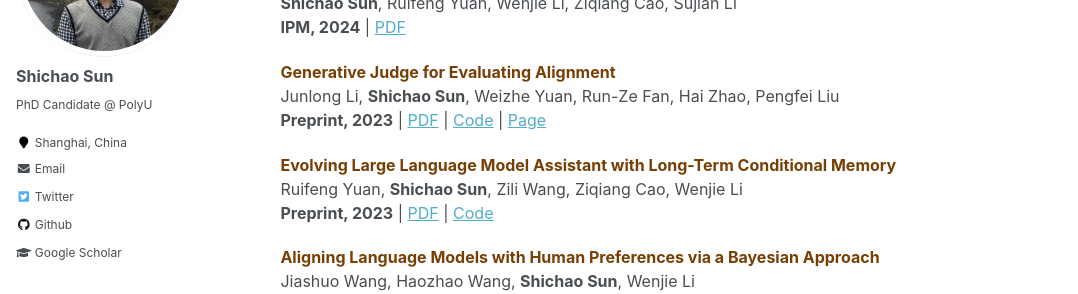
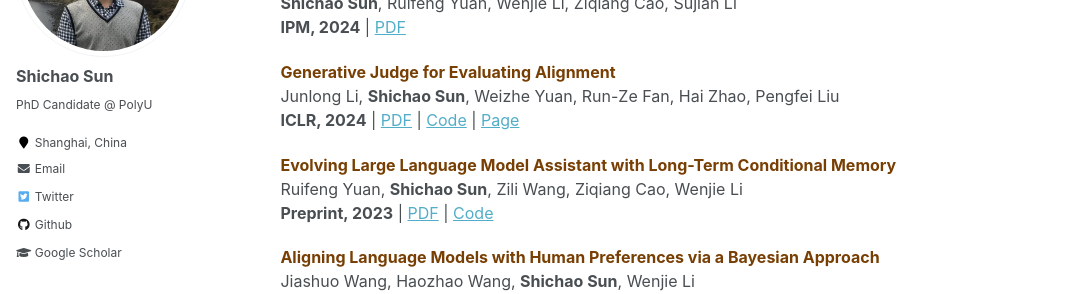
Before and after one commit to ShichaoSun/ShichaoSun.github.io, a Jekyll site: the page built from _pages/about.md, in a window 1280 px wide and 900 px high, scrolled down 640 px. Shown: the part 150-444 px from the top of the window, without its empty margins (0-1078 px from the left). Built offline with Jekyll 4.4.1, drawn with Linux system fonts in a browser that asks for light colours.

Commit message:
add iclr 24 paper

```diff
--- a/_pages/about.md
+++ b/_pages/about.md
@@ -51,7 +51,7 @@ My research focuses on Math Reasoning, Text Summarization and Large Language Mod
 </b>
 \\
 Junlong Li, **Shichao Sun**, Weizhe Yuan, Run-Ze Fan, Hai Zhao, Pengfei Liu \\
-**Preprint, 2023** |  [PDF](https://arxiv.org/abs/2310.05470) | [Code](https://github.com/GAIR-NLP/auto-j) | [Page](https://gair-nlp.github.io/auto-j/)
+**ICLR, 2024** |  [PDF](https://arxiv.org/abs/2310.05470) | [Code](https://github.com/GAIR-NLP/auto-j) | [Page](https://gair-nlp.github.io/auto-j/)
 </div>
 
 <div class='paper-box-text' markdown="1">
```
